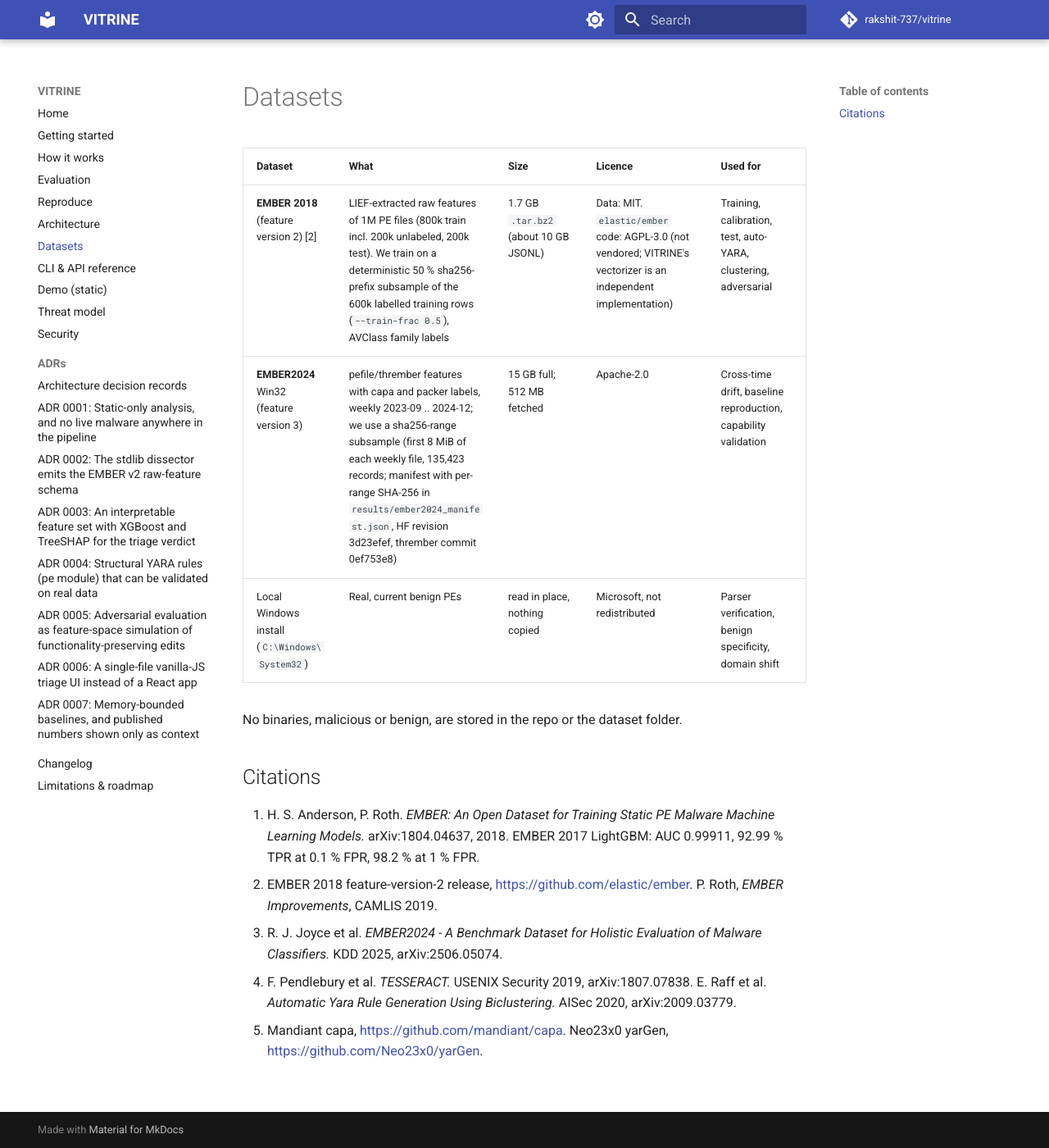
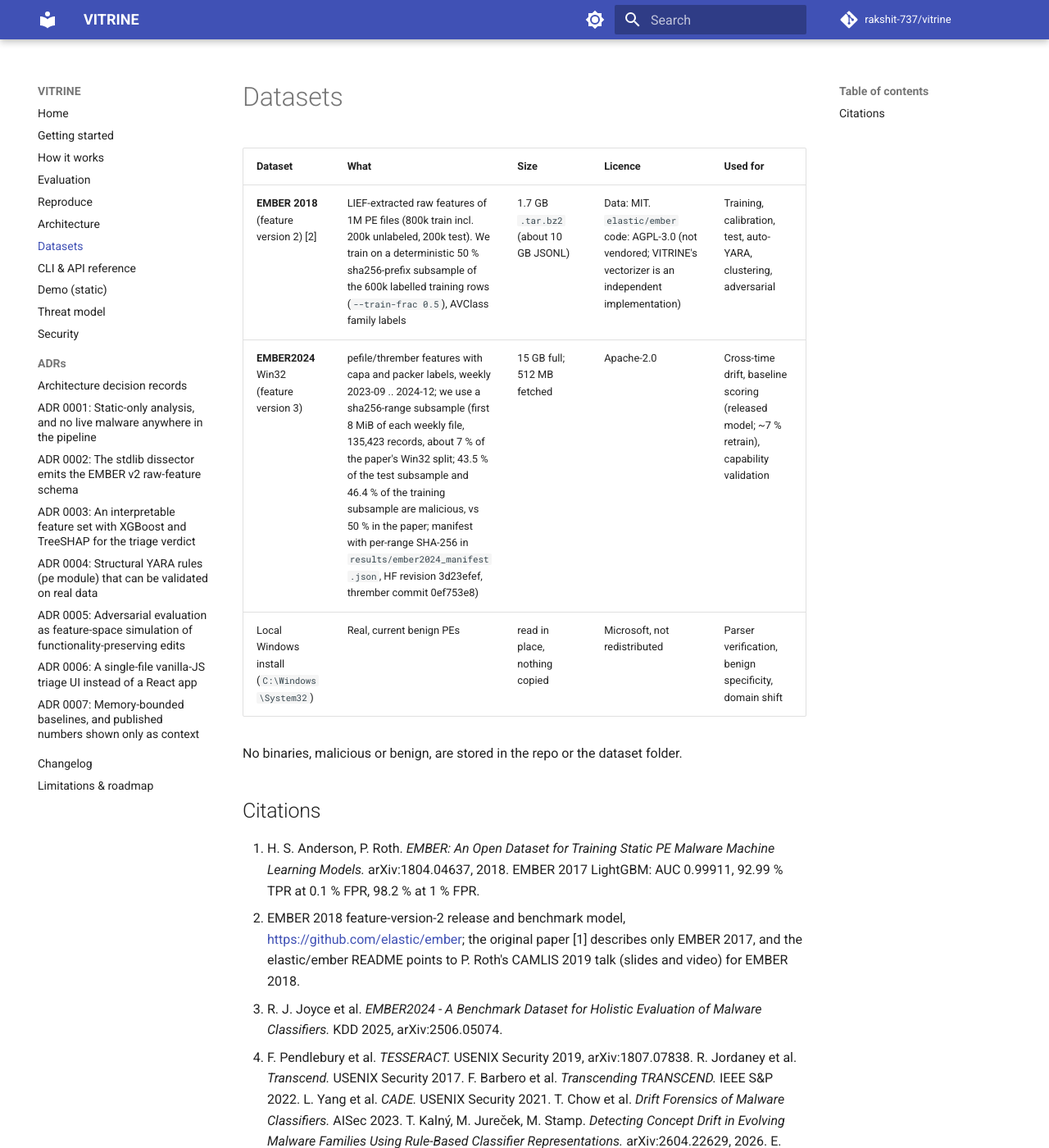
Before and after one commit to rakshit-737/vitrine, an MkDocs documentation site: the page built from docs/datasets.md, in a window 1280 px wide and 1400 px high. Shown: the whole window at 82% size. Built offline with MkDocs 1.6.1 and Material for MkDocs 9.7.7, drawn with Linux system fonts in a browser that asks for light colours; comment, search, counter and statistics services are not loaded; some of the changed text lies outside the part shown.

Commit message:
docs: drift-detection related work and EMBER2024 subsample shares
Co-Authored-By: Claude <noreply@anthropic.com>

```diff
--- a/docs/datasets.md
+++ b/docs/datasets.md
@@ -3,7 +3,7 @@
 | Dataset | What | Size | Licence | Used for |
 | --- | --- | --- | --- | --- |
 | **EMBER 2018** (feature version 2) [2] | LIEF-extracted raw features of 1M PE files (800k train incl. 200k unlabeled, 200k test). We train on a deterministic 50 % sha256-prefix subsample of the 600k labelled training rows (`--train-frac 0.5`), AVClass family labels | 1.7 GB `.tar.bz2` (about 10 GB JSONL) | Data: MIT. `elastic/ember` code: AGPL-3.0 (not vendored; VITRINE's vectorizer is an independent implementation) | Training, calibration, test, auto-YARA, clustering, adversarial |
-| **EMBER2024** Win32 (feature version 3) | pefile/thrember features with capa and packer labels, weekly 2023-09 .. 2024-12; we use a sha256-range subsample (first 8 MiB of each weekly file, 135,423 records; manifest with per-range SHA-256 in `results/ember2024_manifest.json`, HF revision 3d23efef, thrember commit 0ef753e8) | 15 GB full; 512 MB fetched | Apache-2.0 | Cross-time drift, baseline reproduction, capability validation |
+| **EMBER2024** Win32 (feature version 3) | pefile/thrember features with capa and packer labels, weekly 2023-09 .. 2024-12; we use a sha256-range subsample (first 8 MiB of each weekly file, 135,423 records, about 7 % of the paper's Win32 split; 43.5 % of the test subsample and 46.4 % of the training subsample are malicious, vs 50 % in the paper; manifest with per-range SHA-256 in `results/ember2024_manifest.json`, HF revision 3d23efef, thrember commit 0ef753e8) | 15 GB full; 512 MB fetched | Apache-2.0 | Cross-time drift, baseline scoring (released model; ~7 % retrain), capability validation |
 | Local Windows install (`C:\Windows\System32`) | Real, current benign PEs | read in place, nothing copied | Microsoft, not redistributed | Parser verification, benign specificity, domain shift |
 
 No binaries, malicious or benign, are stored in the repo or the dataset folder.
@@ -12,7 +12,7 @@ No binaries, malicious or benign, are stored in the repo or the dataset folder.
 ## Citations
 
 1. H. S. Anderson, P. Roth. *EMBER: An Open Dataset for Training Static PE Malware Machine Learning Models.* arXiv:1804.04637, 2018. EMBER 2017 LightGBM: AUC 0.99911, 92.99 % TPR at 0.1 % FPR, 98.2 % at 1 % FPR.
-2. EMBER 2018 feature-version-2 release, <https://github.com/elastic/ember>. P. Roth, *EMBER Improvements*, CAMLIS 2019.
+2. EMBER 2018 feature-version-2 release and benchmark model, <https://github.com/elastic/ember>; the original paper [1] describes only EMBER 2017, and the elastic/ember README points to P. Roth's CAMLIS 2019 talk (slides and video) for EMBER 2018.
 3. R. J. Joyce et al. *EMBER2024 - A Benchmark Dataset for Holistic Evaluation of Malware Classifiers.* KDD 2025, arXiv:2506.05074.
-4. F. Pendlebury et al. *TESSERACT.* USENIX Security 2019, arXiv:1807.07838. E. Raff et al. *Automatic Yara Rule Generation Using Biclustering.* AISec 2020, arXiv:2009.03779.
+4. F. Pendlebury et al. *TESSERACT.* USENIX Security 2019, arXiv:1807.07838. R. Jordaney et al. *Transcend.* USENIX Security 2017. F. Barbero et al. *Transcending TRANSCEND.* IEEE S&P 2022. L. Yang et al. *CADE.* USENIX Security 2021. T. Chow et al. *Drift Forensics of Malware Classifiers.* AISec 2023. T. Kalný, M. Jureček, M. Stamp. *Detecting Concept Drift in Evolving Malware Families Using Rule-Based Classifier Representations.* arXiv:2604.22629, 2026. E. Raff et al. *Automatic Yara Rule Generation Using Biclustering.* AISec 2020, arXiv:2009.03779.
 5. Mandiant capa, <https://github.com/mandiant/capa>. Neo23x0 yarGen, <https://github.com/Neo23x0/yarGen>.
```
Also changed, not shown: README.md (+8 -3 lines).
